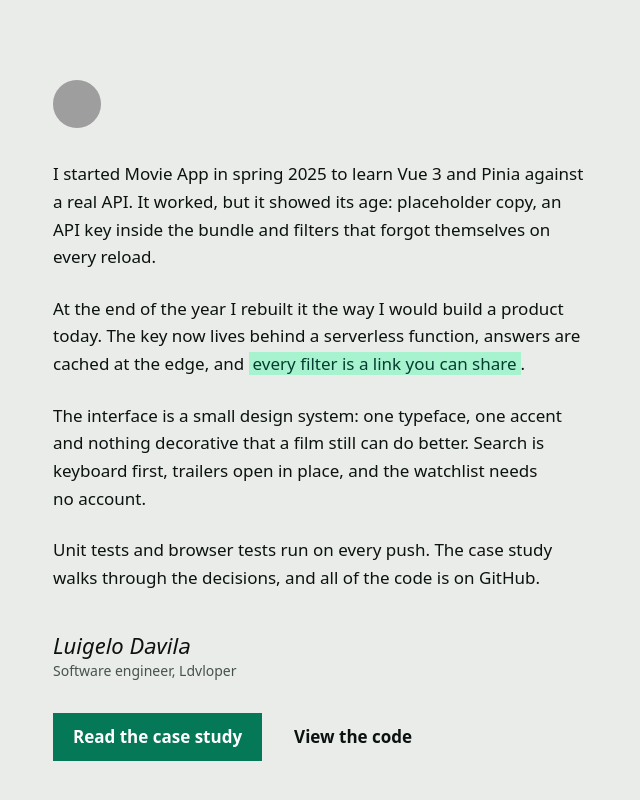
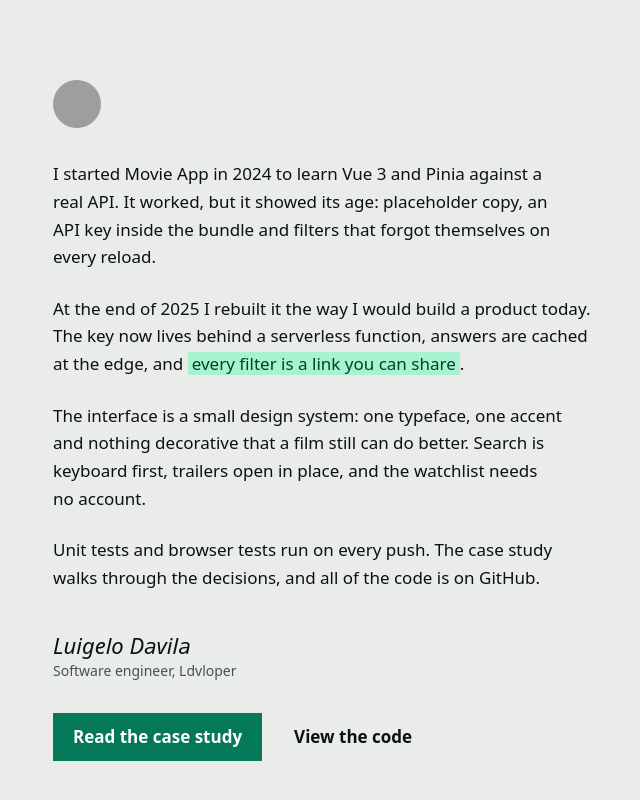
Before and after one commit to luigi-dv/vue-movie-app, a Vue app: page / in a window 1280 px wide. Shown: the part 5263-6063 px from the top of the page, without its empty margins (317-957 px from the left). Built offline with nearby package versions, Linux system fonts and the light colour scheme; no server answers; grey boxes are pictures that could not be loaded.

Commit message:
Correct when the project started in the home page letter

```diff
--- a/src/components/home/HomeLetter.vue
+++ b/src/components/home/HomeLetter.vue
@@ -11,8 +11,8 @@
         class="size-12 rounded-full bg-surface-2"
       />
       <div class="mt-8 space-y-6 leading-relaxed">
-        <p v-reveal="1">I started Movie App in spring 2025 to learn Vue 3 and Pinia against a real API. It worked, but it showed its age: placeholder copy, an API key inside the bundle and filters that forgot themselves on every reload.</p>
-        <p v-reveal="2">At the end of the year I rebuilt it the way I would build a product today. The key now lives behind a serverless function, answers are cached at the edge, and <mark class="bg-field-soft px-1 text-field">every filter is a link you can share</mark>.</p>
+        <p v-reveal="1">I started Movie App in 2024 to learn Vue 3 and Pinia against a real API. It worked, but it showed its age: placeholder copy, an API key inside the bundle and filters that forgot themselves on every reload.</p>
+        <p v-reveal="2">At the end of 2025 I rebuilt it the way I would build a product today. The key now lives behind a serverless function, answers are cached at the edge, and <mark class="bg-field-soft px-1 text-field">every filter is a link you can share</mark>.</p>
         <p v-reveal="3">The interface is a small design system: one typeface, one accent and nothing decorative that a film still can do better. Search is keyboard first, trailers open in place, and the watchlist needs no account.</p>
         <p v-reveal="4">Unit tests and browser tests run on every push. The case study walks through the decisions, and all of the code is on GitHub.</p>
       </div>
```
